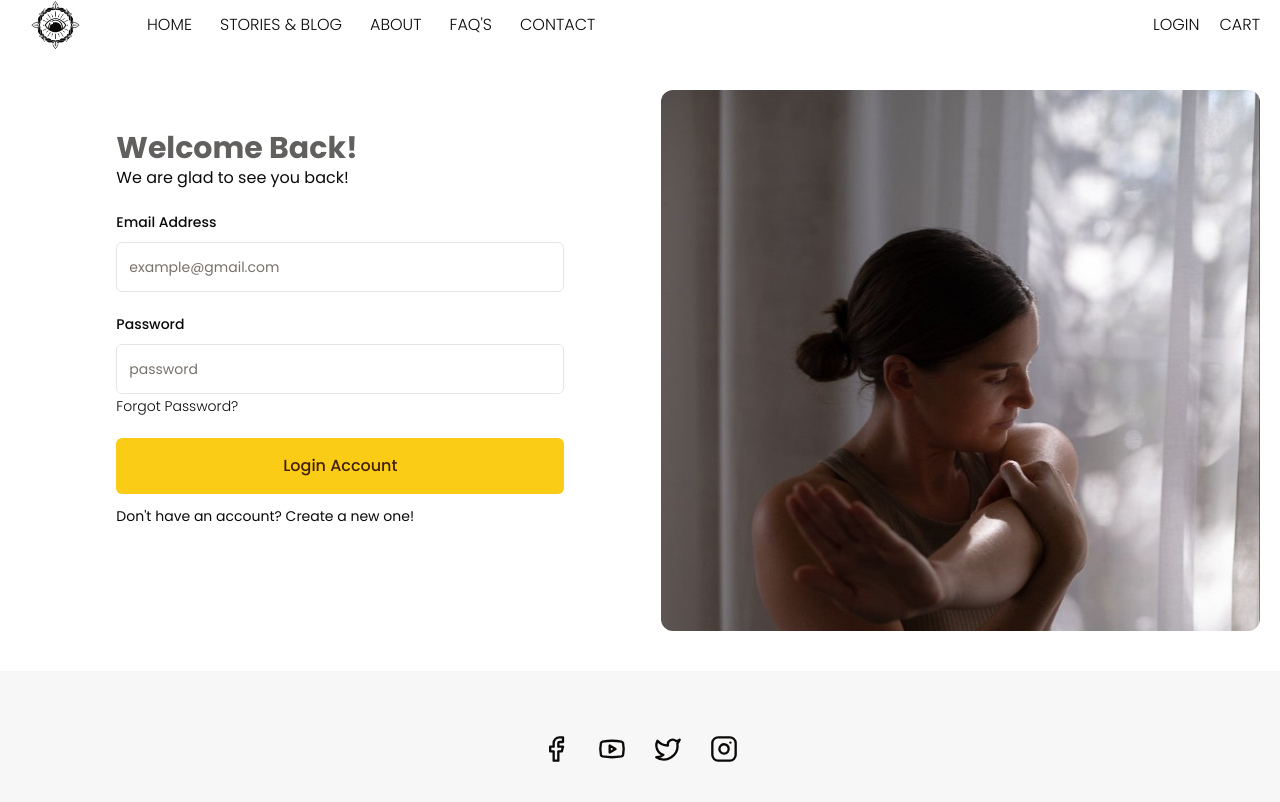
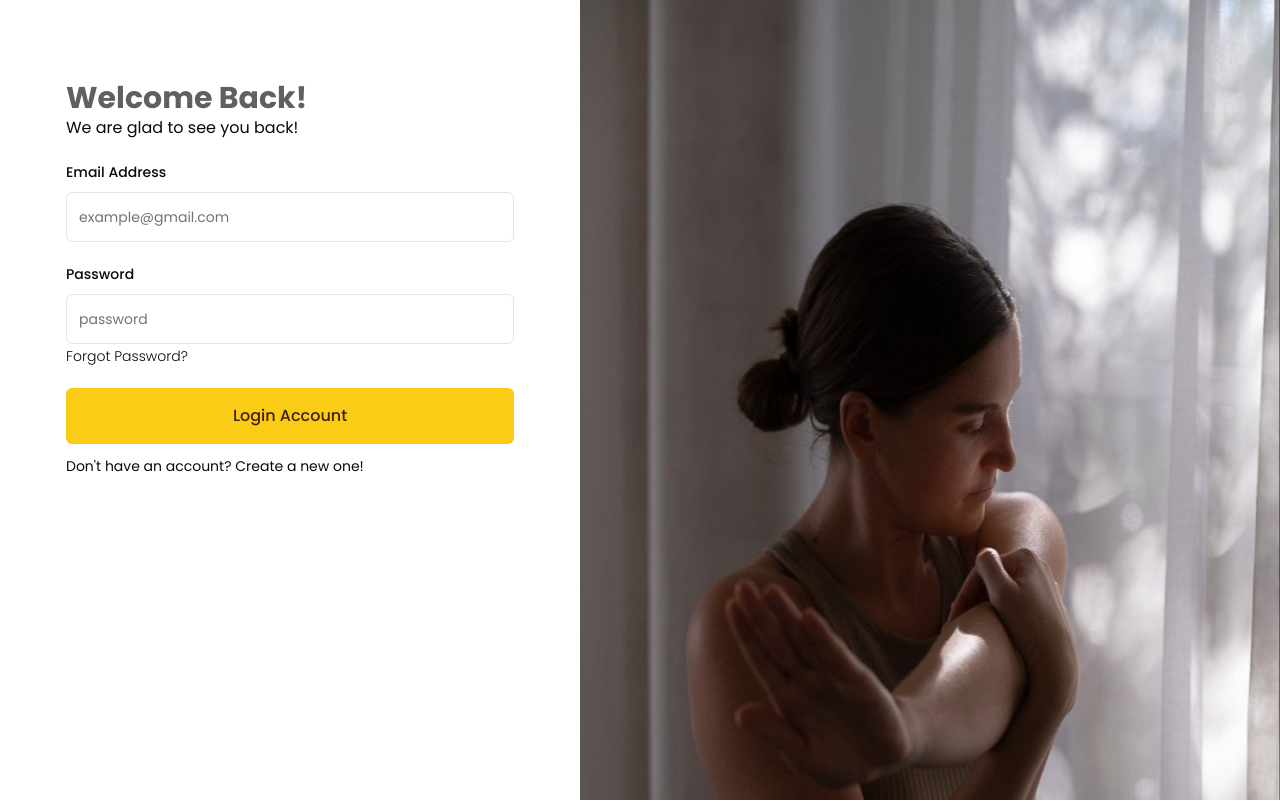
Before and after one commit to shop-vessels/shopvessels, a Next.js app: page /login in a window 1280 px wide. Shown: the top 802 px of the page. Built offline with nearby package versions, Linux system fonts and the light colour scheme.

Commit message:
modified signup and login pages

```diff
--- a/src/app/(auth)/login/login.jsx
+++ b/src/app/(auth)/login/login.jsx
@@ -68,7 +68,7 @@ const LoginForm = () => {
   return (
     <Form {...form} className="w-full ">
       <form
-        className="flex justify-center items-center h-full lg:border-none border border-black w-full max-w-1/2 bg-background lg:mx-0 mx-auto  rounded-md py-10 px-5 md:px-10 lg:mt-0 mt-10 lg:max-w-none max-w-lg"
+        className="flex justify-center items-center h-full lg:border-none border border-black w-full max-w-1/2 bg-background lg:mx-0 mx-auto  rounded-md py-10 px-5 mt-10  lg:max-w-none    "
         onSubmit={form.handleSubmit(handleSubmit)}
       >
         <div className="w-full max-w-md">
--- a/src/app/(auth)/login/page.jsx
+++ b/src/app/(auth)/login/page.jsx
@@ -4,17 +4,19 @@ import Image from "next/image";
 
 const page = () => {
   return (
-    <div className="px-5 relative w-full flex rounded-lg lg:mt-10">
-      <Login />
+    <div className="absolute top-0 z-20 min-h-screen bg-white min-w-full lg:py-0 py-16">
+      <div className="lg:px-0 px-5 relative w-full min-h-screen flex rounded-lg ">
+        <Login />
 
-      <div className="w-full   lg:block hidden">
-        <Image
-          src={login}
-          width={500}
-          height={500}
-          alt="image"
-          className="w-full rounded-xl"
-        />
+        <div className="w-full h-screen  lg:block hidden">
+          <Image
+            src={login}
+            width={700}
+            height={700}
+            alt="image"
+            className="min-w-[700px] w-full min-h-screen"
+          />
+        </div>
       </div>
     </div>
   );
--- a/src/app/(auth)/signup/page.jsx
+++ b/src/app/(auth)/signup/page.jsx
@@ -1,11 +1,25 @@
 import React, { Suspense } from "react";
+import login from "../../../../public/images/login/login.jpeg";
 import Signup from "./signup";
+import Image from "next/image";
 
 const page = () => {
   return (
     <Suspense>
-      <div className="w-full px-5 ">
-        <Signup />
+      <div className="absolute top-0 z-20 min-h-screen bg-white min-w-full lg:py-0 py-16">
+        <div className="lg:px-0 px-5 relative w-full flex rounded-lg ">
+          <Signup />
+
+          <div className="w-full h-screen  lg:block hidden">
+            <Image
+              src={login}
+              width={700}
+              height={700}
+              alt="image"
+              className="min-w-[700px] w-full min-h-screen"
+            />
+          </div>
+        </div>
       </div>
     </Suspense>
   );
--- a/src/app/(auth)/signup/signup.jsx
+++ b/src/app/(auth)/signup/signup.jsx
@@ -60,7 +60,7 @@ const Login = () => {
   return (
     <Form {...form}>
       <form
-        className="flex justify-center items-center md:px-10 px-3 lg:px-12 py-14 border-2 w-full max-w-lg bg-background mx-auto mt-10 rounded-md"
+        className="flex justify-center items-center px-5 py-14 lg:border-none border-2 w-full lg:max-w-none max-w-lg bg-background mx-auto rounded-md"
         onSubmit={form.handleSubmit(handleSignup)}
       >
         <div className="w-full max-w-md">
--- a/src/components/navbar/Navbar.jsx
+++ b/src/components/navbar/Navbar.jsx
@@ -10,7 +10,7 @@ import { Toaster } from "../ui/toaster";
 
 function Navbar() {
   return (
-    <navbar className=" z-20 bg-background">
+    <navbar className=" z-10 bg-background">
       <div className="relative w-full px-5 max-w-7xl mx-auto flex items-center font-light gap-4">
         <Link href="/">
           <Image src={logo} height={50} alt="image" />
```
